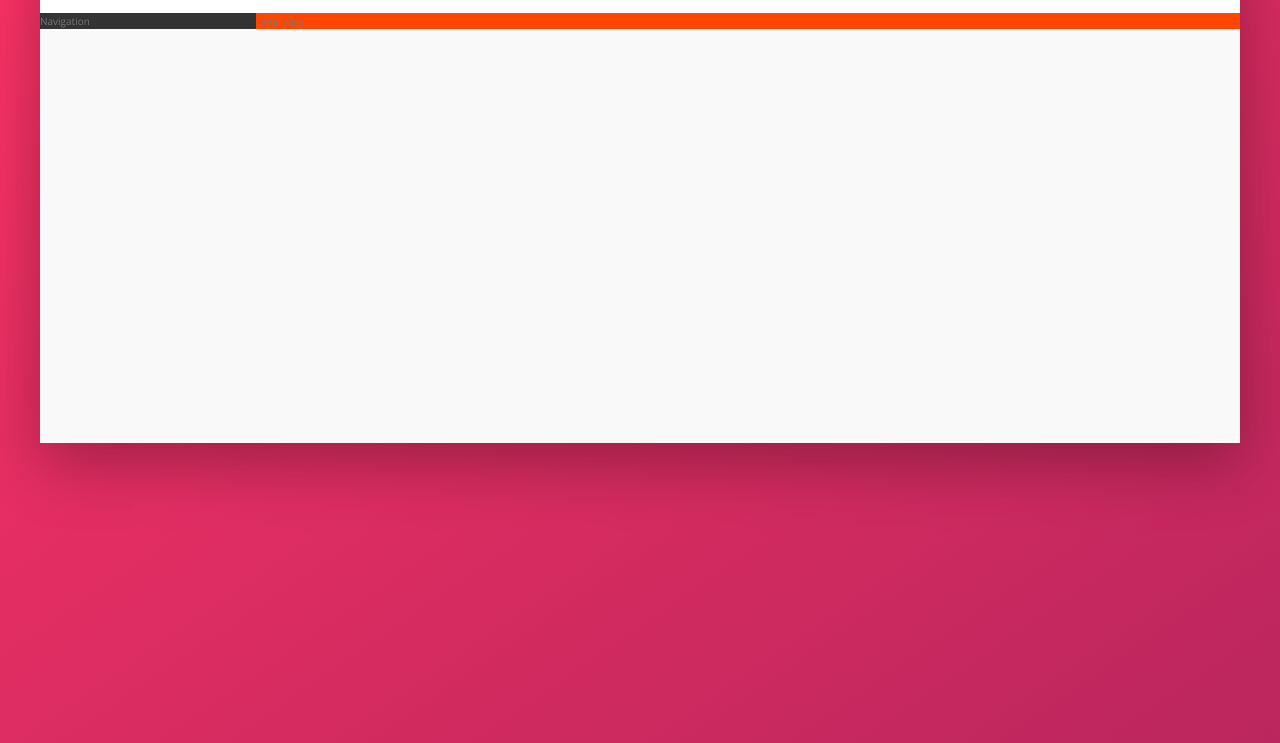
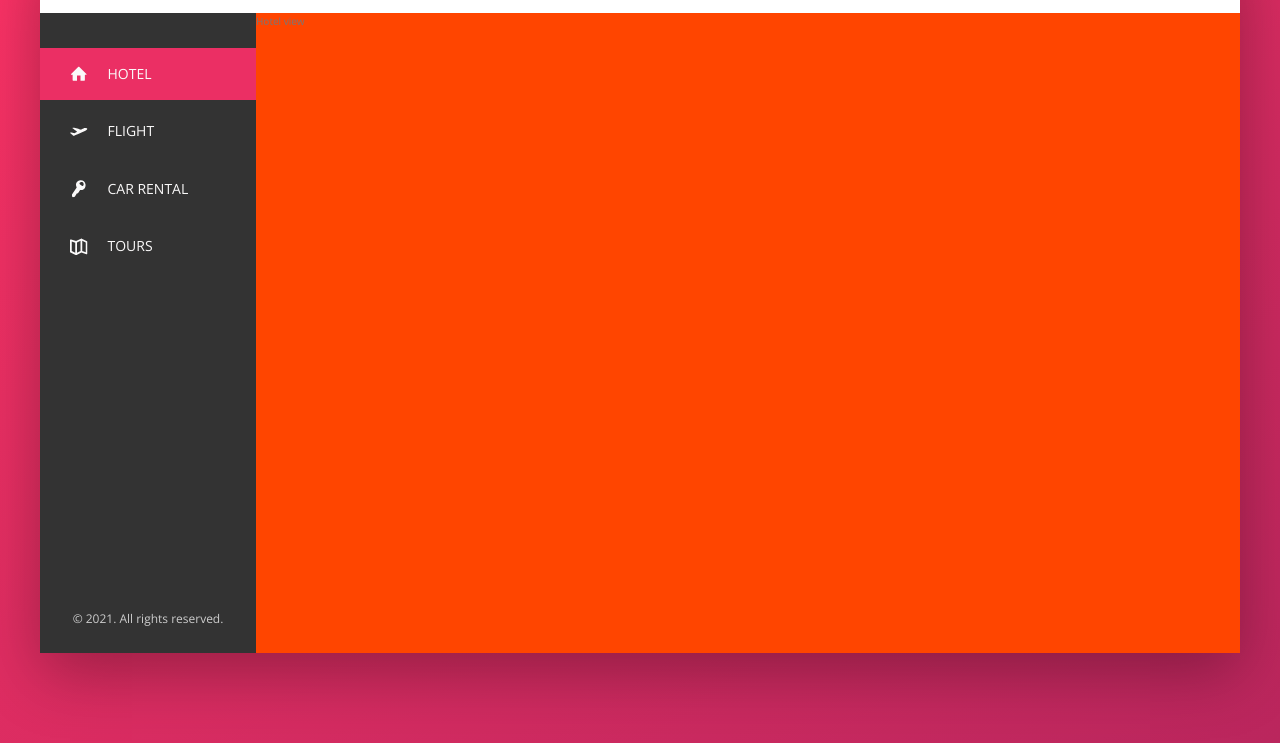
Before and after one commit to Yura-Yaremko/Trip-app, a website: page index.html in a window 1280 px wide. Shown: the part 137-880 px from the top of the page. Drawn offline with nearby package versions, Linux system fonts and the light colour scheme.

Commit message:
Navigation bar section

```diff
--- a/index.html
+++ b/index.html
@@ -48,7 +48,46 @@
 
         <div class="content">
             <nav class="sidebar">
-                Navigation
+                <ul class="side-nav">
+                    <li class="side-nav__item side-nav__item--active">
+                        <a href="#" class="side-nav__link">
+                            <svg class="side-nav__icon">
+                                <use xlink:href="img/sprite.svg#icon-home"></use>
+                            </svg>
+                            <span>Hotel</span>
+                        </a>
+                    </li>
+
+                    <li class="side-nav__item">
+                        <a href="#" class="side-nav__link">
+                            <svg class="side-nav__icon">
+                                <use xlink:href="img/sprite.svg#icon-aircraft-take-off"></use>
+                            </svg>
+                            <span>FLight</span>
+                        </a>
+                    </li>
+
+                    <li class="side-nav__item">
+                        <a href="#" class="side-nav__link">
+                            <svg class="side-nav__icon">
+                                <use xlink:href="img/sprite.svg#icon-key"></use>
+                            </svg>
+                            <span>Car rental</span>
+                        </a>
+                    </li>
+
+                    <li class="side-nav__item">
+                        <a href="#" class="side-nav__link">
+                            <svg class="side-nav__icon">
+                                <use xlink:href="img/sprite.svg#icon-map"></use>
+                            </svg>
+                            <span>Tours</span>
+                        </a>
+                    </li>
+                </ul>
+                <div class="legal">
+                    &copy; 2021. All rights reserved.
+                </div>
             </nav>
             <main class="hotel-view">
                 Hotel view
--- a/sass/_components.scss
+++ b/sass/_components.scss
@@ -117,3 +117,74 @@
         margin-right: 1rem;
     }
 }
+
+///////////////////////////////
+////SIDE NAVIGATION
+
+.side-nav {
+    font-size: 1.4rem;
+    list-style: none;
+    margin-top: 3.5rem;
+
+    &__item {
+        position: relative;
+
+        &:not(:last-child) {
+            margin-bottom: 0.5rem;
+        }
+    }
+
+    &__item::before {
+        content: "";
+        position: absolute;
+        top: 0;
+        left: 0;
+        height: 100%;
+        width: 3px;
+        background-color: var(--color-primary);
+        transform: scaleY(0);
+        // transform-origin: center;
+        transition: transform 0.2s, width 0.4s cubic-bezier(1, 0, 0, 1) 0.2s, background-color 0.1s;
+    }
+
+    &__item--active::before,
+    &__item:hover::before {
+        transform: scaleY(1);
+        width: 100%;
+    }
+
+    &__item:active::before {
+        background-color: var(--color-primary-light);
+    }
+
+    &__link:link,
+    &__link:visited {
+        color: var(--color-grey-light-1);
+        text-decoration: none;
+        text-transform: uppercase;
+        display: block;
+        padding: 1.5rem 3rem;
+        position: relative;
+        z-index: 10;
+
+        display: flex;
+        align-items: center;
+    }
+
+    &__icon {
+        height: 1.75rem;
+        width: 1.75rem;
+        margin-right: 2rem;
+        fill: currentColor;
+    }
+}
+
+///////////////////////////////
+////LEGAL TEXT
+
+.legal {
+    font-size: 1.2rem;
+    color: var(--color-grey-light-4);
+    text-align: center;
+    padding: 2.5rem;
+}
--- a/sass/_layout.scss
+++ b/sass/_layout.scss
@@ -25,10 +25,15 @@
 .sidebar {
     background-color: var(--color-grey-dark-1);
     flex: 0 0 18%;
+
+    display: flex;
+    flex-direction: column;
+    justify-content: space-between;
 }
 
 .hotel-view {
     flex: 1;
+
     background-color: orangered;
-    // background-color: #fff;
+    height: 80vh;
 }
```
Also changed, not shown: css/style.css.
